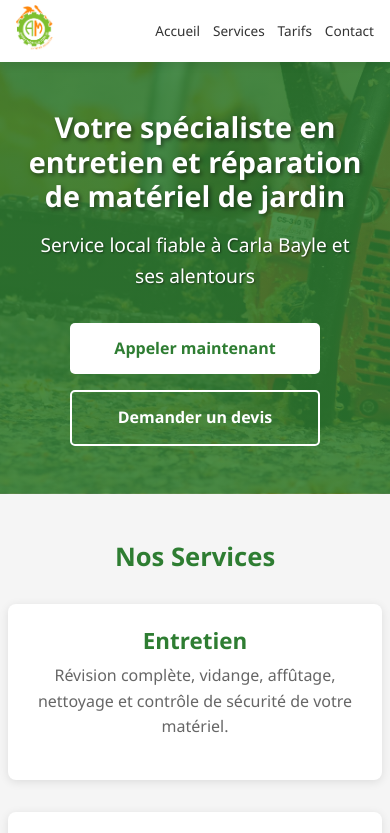
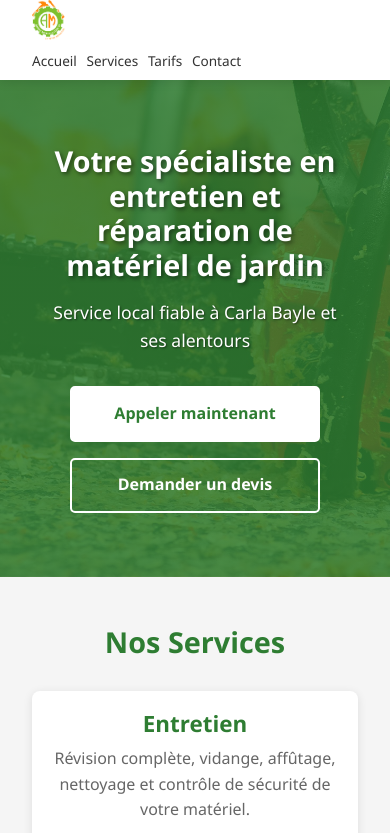
Before and after one commit to izumiberat/Motoculture, a plain HTML site: page index.html in a window 390 px wide. Shown: the top 833 px of the page. Drawn offline with Linux system fonts and the light colour scheme.

Commit message:
Update style.css

```diff
--- a/style.css
+++ b/style.css
@@ -1,5 +1,7 @@
 /* ===== RESET ET BASE ===== */
-* {
+*,
+*::before,
+*::after {
     margin: 0;
     padding: 0;
     box-sizing: border-box;
@@ -12,8 +14,12 @@
     --light-gray: #f5f5f5;
     --white: #ffffff;
     --text-gray: #666;
-    --shadow: 0 2px 10px rgba(0,0,0,0.1);
-    --overlay: rgba(46, 125, 50, 0.85); /* Overlay vert semi-transparent */
+    --shadow: 0 2px 10px rgba(0, 0, 0, 0.1);
+    --overlay: rgba(46, 125, 50, 0.85);
+}
+
+html {
+    scroll-behavior: smooth;
 }
 
 body {
@@ -21,6 +27,7 @@ body {
     line-height: 1.6;
     color: var(--dark-gray);
     background-color: var(--white);
+    overflow-x: hidden;
 }
 
 /* ===== TYPOGRAPHIE ===== */
@@ -31,7 +38,7 @@ h1, h2, h3 {
 }
 
 h2 {
-    font-size: 2rem;
+    font-size: clamp(1.8rem, 4vw, 2.2rem);
     text-align: center;
     margin-bottom: 2rem;
     color: var(--primary-green);
@@ -50,13 +57,10 @@ p {
 
 /* ===== LAYOUT ET CONTENEUR ===== */
 .container {
-    width: 100%;
-    max-width: 1200px;
-    margin: 0 auto;
-    padding: 0 1rem;
+    width: min(100% - 2rem, 1200px);
+    margin-inline: auto;
 }
 
-/* ===== EN-TÊTE ET NAVIGATION ===== */
 /* ===== EN-TÊTE ET NAVIGATION ===== */
 header {
     background-color: var(--white);
@@ -65,20 +69,18 @@ header {
     top: 0;
     z-index: 1000;
     min-height: 80px;
-    display: flex;
-    align-items: center;
 }
 
-header .container {
-    padding: 0 1rem;
-    width: 100%;
-}
-
-.logo-nav-wrapper {
+.header-container {
     display: flex;
     justify-content: space-between;
     align-items: center;
-    width: 100%;
+    gap: 2rem;
+    padding: 1rem;
+}
+
+.logo {
+    flex-shrink: 0;
 }
 
 .logo img {
@@ -94,7 +96,7 @@ header .container {
 nav ul {
     display: flex;
     list-style: none;
-    gap: 1.5rem;
+    gap: clamp(1rem, 2vw, 1.5rem);
     margin: 0;
     padding: 0;
 }
@@ -105,40 +107,58 @@ nav a {
     font-weight: 500;
     transition: color 0.3s ease;
     padding: 0.5rem 0;
+    position: relative;
+}
+
+nav a::after {
+    content: '';
+    position: absolute;
+    bottom: 0;
+    left: 0;
+    width: 0;
+    height: 2px;
+    background-color: var(--primary-green);
+    transition: width 0.3s ease;
+}
+
+nav a:hover::after,
+nav a:focus::after {
+    width: 100%;
 }
 
 nav a:hover {
     color: var(--primary-green);
 }
 
-/* ===== SECTION HERO AVEC IMAGE DE FOND ===== */
+/* ===== SECTION HERO ===== */
 .hero {
-    background-image: linear-gradient(var(--overlay), var(--overlay)),
-                      url('andre-motoculture-09.jpg');
+    background-image:
+        linear-gradient(var(--overlay), var(--overlay)),
+        url('andre-motoculture-09.jpg');
     background-size: cover;
     background-position: center;
     background-repeat: no-repeat;
     color: var(--white);
     text-align: center;
-    padding: 6rem 1rem;
+    padding: clamp(4rem, 8vw, 8rem) 1rem;
     position: relative;
 }
 
 .hero h2 {
-    font-size: 2.2rem;
+    font-size: clamp(1.8rem, 5vw, 2.5rem);
     color: var(--white);
     margin-bottom: 1rem;
-    text-shadow: 2px 2px 4px rgba(0,0,0,0.5);
+    text-shadow: 2px 2px 4px rgba(0, 0, 0, 0.5);
 }
 
 .hero p {
-    font-size: 1.2rem;
+    font-size: clamp(1.1rem, 2vw, 1.3rem);
     margin-bottom: 2rem;
     color: var(--white);
-    text-shadow: 1px 1px 2px rgba(0,0,0,0.5);
+    text-shadow: 1px 1px 2px rgba(0, 0, 0, 0.5);
 }
 
-/* ===== BOUTONS CALL-TO-ACTION ===== */
+/* ===== BOUTONS ===== */
 .cta-buttons {
     display: flex;
     gap: 1rem;
@@ -147,85 +167,96 @@ nav a:hover {
 }
 
 .btn {
-    display: inline-block;
+    display: inline-flex;
+    align-items: center;
+    justify-content: center;
     padding: 0.8rem 1.5rem;
     border-radius: 5px;
     text-decoration: none;
     font-weight: 600;
     transition: all 0.3s ease;
-    border: none;
+    border: 2px solid transparent;
     cursor: pointer;
     font-size: 1rem;
+    min-height: 44px;
 }
 
 .btn-primary {
     background-color: var(--white);
     color: var(--primary-green);
+    border-color: var(--white);
 }
 
-.btn-primary:hover {
+.btn-primary:hover,
+.btn-primary:focus {
     background-color: var(--light-gray);
     transform: translateY(-2px);
-    box-shadow: 0 4px 12px rgba(0,0,0,0.2);
+    box-shadow: 0 4px 12px rgba(0, 0, 0, 0.2);
 }
 
 .btn-secondary {
     background-color: transparent;
     color: var(--white);
-    border: 2px solid var(--white);
+    border-color: var(--white);
 }
 
-.btn-secondary:hover {
+.btn-secondary:hover,
+.btn-secondary:focus {
     background-color: var(--white);
     color: var(--primary-green);
     transform: translateY(-2px);
-    box-shadow: 0 4px 12px rgba(0,0,0,0.2);
+    box-shadow: 0 4px 12px rgba(0, 0, 0, 0.2);
 }
 
-/* ===== SECTIONS GÉNÉRIQUES ===== */
+/* ===== SECTIONS ===== */
 section {
-    padding: 4rem 0;
+    padding: clamp(3rem, 6vw, 5rem) 0;
 }
 
-.services, .pricing {
+.services,
+.pricing {
     background-color: var(--light-gray);
 }
 
-/* ===== GRILLES RESPONSIVES ===== */
-.services-grid, .pricing-grid, .contact-grid {
+/* ===== GRILLES ===== */
+.services-grid,
+.pricing-grid,
+.contact-grid {
     display: grid;
     gap: 2rem;
 }
 
 .services-grid {
-    grid-template-columns: repeat(auto-fit, minmax(300px, 1fr));
+    grid-template-columns: repeat(auto-fit, minmax(min(300px, 100%), 1fr));
 }
 
 .pricing-grid {
-    grid-template-columns: repeat(auto-fit, minmax(280px, 1fr));
+    grid-template-columns: repeat(auto-fit, minmax(min(280px, 100%), 1fr));
     max-width: 800px;
-    margin: 0 auto;
+    margin-inline: auto;
 }
 
 .contact-grid {
-    grid-template-columns: repeat(auto-fit, minmax(300px, 1fr));
+    grid-template-columns: repeat(auto-fit, minmax(min(300px, 100%), 1fr));
     max-width: 800px;
-    margin: 0 auto;
+    margin-inline: auto;
 }
 
 /* ===== CARTES ===== */
-.service-card, .pricing-card {
+.service-card,
+.pricing-card {
     background: var(--white);
-    padding: 2rem;
+    padding: clamp(1.5rem, 3vw, 2rem);
     border-radius: 8px;
     box-shadow: var(--shadow);
     text-align: center;
     transition: transform 0.3s ease, box-shadow 0.3s ease;
 }
 
-.service-card:hover, .pricing-card:hover {
+.service-card:hover,
+.pricing-card:hover {
     transform: translateY(-5px);
-    box-shadow: 0 8px 25px rgba(0,0,0,0.15);
+    box-shadow: 0 8px 25px rgba(0, 0, 0, 0.15);
 }
 
 .pricing-card {
@@ -259,12 +290,16 @@ section {
 .pricing-card li {
     padding: 0.3rem 0;
     color: var(--text-gray);
+    display: flex;
+    align-items: center;
+    gap: 0.5rem;
 }
 
 .pricing-card li::before {
-    content: "✓ ";
+    content: "✓";
     color: var(--secondary-green);
     font-weight: bold;
+    flex-shrink: 0;
 }
 
 .pricing-note {
@@ -285,7 +320,8 @@ section {
     transition: color 0.3s ease;
 }
 
-.contact-info a:hover {
+.contact-info a:hover,
+.contact-info a:focus {
     color: var(--secondary-green);
     text-decoration: underline;
 }
@@ -299,20 +335,21 @@ section {
     justify-content: space-between;
     padding: 0.5rem 0;
     border-bottom: 1px solid #eee;
+    gap: 1rem;
 }
 
 /* ===== SECTION LOGO DU BAS ===== */
 .bottom-logo-section {
     background-color: var(--white);
-    padding: 3rem 0;
+    padding: clamp(2rem, 4vw, 3rem) 0;
     text-align: center;
     border-top: 3px solid var(--light-gray);
 }
 
 .bottom-logo {
-    height: 120px;
+    height: clamp(80px, 15vw, 150px);
     width: auto;
-    max-width: 400px;
+    max-width: min(400px, 90vw);
     transition: transform 0.3s ease;
 }
 
@@ -320,20 +357,31 @@ section {
     transform: scale(1.05);
 }
 
+/* ===== PIED DE PAGE ===== */
+footer {
+    background-color: var(--dark-gray);
+    color: var(--white);
+    text-align: center;
+    padding: 2rem 0;
+}
+
+footer p {
+    color: var(--white);
+    margin-bottom: 0.5rem;
+    opacity: 0.9;
+}
+
 /* ===== DESIGN RESPONSIVE ===== */
 
-/* Tablettes */
+/* Mobile First Approach */
 @media (max-width: 768px) {
-    header {
-        min-height: 60px;
-        padding: 0.5rem 0;
-    }
-
-    .logo-nav-wrapper {
+    .header-container {
         flex-direction: row;
         justify-content: space-between;
         align-items: center;
         gap: 1rem;
+        padding: 0.5rem 1rem;
+        min-height: 60px;
     }
 
     .logo img {
@@ -341,9 +389,7 @@ section {
     }
 
     nav ul {
-        gap: 1rem;
-        flex-wrap: wrap;
-        justify-content: flex-end;
+        gap: 0.8rem;
     }
 
     nav a {
@@ -351,25 +397,24 @@ section {
         padding: 0.3rem 0;
     }
 
-    .bottom-logo-section {
-        padding: 2rem 0;
+    .cta-buttons {
+        flex-direction: column;
+        align-items: center;
     }
 
-    .bottom-logo {
-        height: 80px;
-        max-width: 300px;
+    .btn {
+        width: min(100%, 250px);
     }
 }
 
-/* Téléphones */
 @media (max-width: 480px) {
-    header {
-        min-height: 50px;
-        padding: 0.3rem 0;
+    .container {
+        padding: 0 1rem;
     }
 
-    .logo-nav-wrapper {
+    .header-container {
         gap: 0.5rem;
+        min-height: 50px;
     }
 
     .logo img {
@@ -377,25 +422,20 @@ section {
     }
 
     nav ul {
-        gap: 0.8rem;
+        gap: 0.6rem;
     }
 
     nav a {
         font-size: 0.85rem;
-        padding: 0.2rem 0;
     }
 
-    .bottom-logo-section {
-        padding: 1.5rem 0;
-    }
-
-    .bottom-logo {
-        height: 60px;
-        max-width: 250px;
+    .service-card,
+    .pricing-card {
+        padding: 1.25rem;
     }
 }
 
-/* Desktop - Logo plus grand dans l'en-tête */
+/* Desktop Enhancements */
 @media (min-width: 769px) {
     header {
         min-height: 100px;
@@ -405,17 +445,11 @@ section {
         height: 80px;
     }
 
-    /* Assurer que la navigation reste alignée avec le logo plus grand */
-    .logo-nav-wrapper {
-        align-items: center;
-    }
-
-    nav ul {
-        align-items: center;
+    .hero {
+        background-attachment: fixed;
     }
 }
 
-/* Grands écrans */
 @media (min-width: 1200px) {
     header {
         min-height: 120px;
@@ -424,134 +458,22 @@ section {
     .logo img {
         height: 100px;
     }
-
-    .bottom-logo {
-        height: 150px;
-        max-width: 500px;
-    }
 }
 
 /* ===== ACCESSIBILITÉ ===== */
-a:focus, button:focus {
-    outline: 2px solid var(--primary-green);
-    outline-offset: 2px;
-}
-
-/* Réduction des animations pour les préférences utilisateur */
 @media (prefers-reduced-motion: reduce) {
-    .logo img,
-    .bottom-logo {
-        transition: none;
+    *,
+    *::before,
+    *::after {
+        animation-duration: 0.01ms !important;
+        animation-iteration-count: 1 !important;
+        transition-duration: 0.01ms !important;
+        scroll-behavior: auto !important;
     }
 
     .logo img:hover,
     .bottom-logo:hover {
         transform: none;
-    }
-}
-
-/* ===== DESIGN RESPONSIVE ===== */
-
-/* Tablettes */
-@media (max-width: 768px) {
-    h2 { font-size: 1.8rem; }
-
-    header .container {
-        flex-direction: column;
-        gap: 1rem;
-    }
-
-    nav ul {
-        gap: 1rem;
-    }
-
-    .hero {
-        padding: 4rem 1rem;
-    }
-
-    .hero h2 {
-        font-size: 1.8rem;
-    }
-
-    section {
-        padding: 3rem 0;
-    }
-
-    .logo img {
-        height: 50px;
-    }
-}
-
-/* Téléphones */
-@media (max-width: 480px) {
-    .container {
-        padding: 0 0.5rem;
-    }
-
-    h2 { font-size: 1.6rem; }
-
-    nav ul {
-        flex-wrap: wrap;
-        justify-content: center;
-        gap: 0.8rem;
-    }
-
-    .cta-buttons {
-        flex-direction: column;
-        align-items: center;
-    }
-
-    .btn {
-        width: 100%;
-        max-width: 250px;
-        text-align: center;
-    }
-
-    .service-card, .pricing-card {
-        padding: 1.5rem;
-    }
-
-    .services-grid, .pricing-grid, .contact-grid {
-        grid-template-columns: 1fr;
-    }
-
-    .hero {
-        padding: 3rem 1rem;
-        background-position: center 30%;
-    }
-
-    .logo img {
-        height: 45px;
-    }
-}
-
-/* Grands écrans */
-@media (min-width: 1200px) {
-    .hero {
-        padding: 8rem 1rem;
-        background-attachment: fixed; /* Effet parallaxe sur grands écrans */
-    }
-}
-
-/* Écrans très larges - optimisation de l'image de fond */
-@media (min-width: 2000px) {
-    .hero {
-        background-size: 100% auto;
-    }
-}
-
-/* ===== ACCESSIBILITÉ ===== */
-a:focus, button:focus {
-    outline: 2px solid var(--primary-green);
-    outline-offset: 2px;
-}
-
-/* Réduction des animations pour les préférences utilisateur */
-@media (prefers-reduced-motion: reduce) {
-    * {
-        animation-duration: 0.01ms !important;
-        animation-iteration-count: 1 !important;
-        transition-duration: 0.01ms !important;
     }
 
     .hero {
@@ -559,10 +481,34 @@ a:focus, button:focus {
     }
 }
 
+/* Focus styles */
+a:focus-visible,
+button:focus-visible,
+.btn:focus-visible {
+    outline: 2px solid var(--primary-green);
+    outline-offset: 2px;
+}
+
 /* Mode sombre respectueux */
 @media (prefers-color-scheme: dark) {
-    .service-card, .pricing-card {
+    .service-card,
+    .pricing-card {
         background: #2a2a2a;
         color: #e0e0e0;
     }
+
+    .service-card p,
+    .pricing-card p,
+    .pricing-card li {
+        color: #e0e0e0;
+    }
 }
+
+/* High contrast support */
+@media (prefers-contrast: high) {
+    :root {
+        --primary-green: #004400;
+        --secondary-green: #006600;
+        --shadow: 0 2px 10px rgba(0, 0, 0, 0.3);
+    }
+}
```
